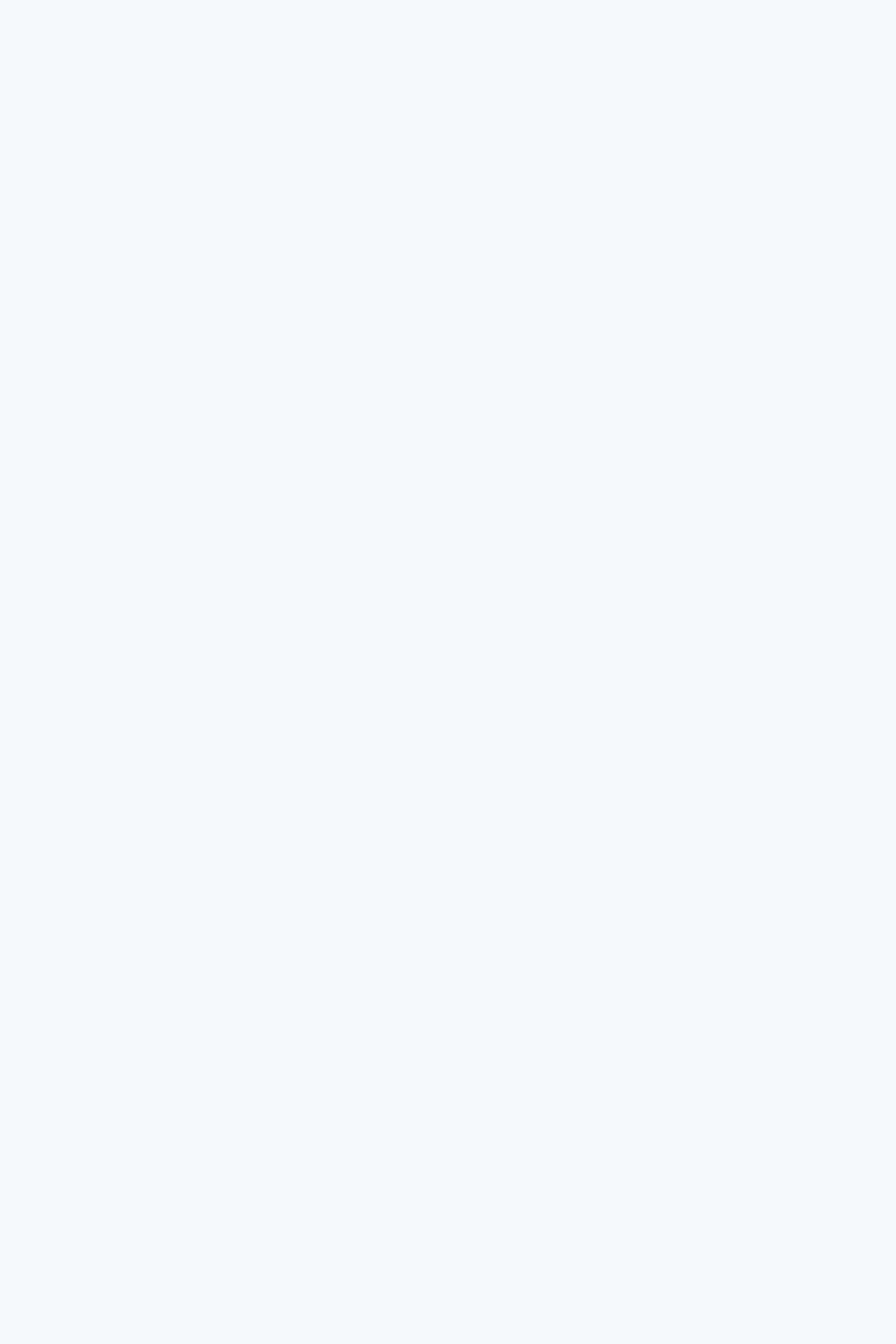
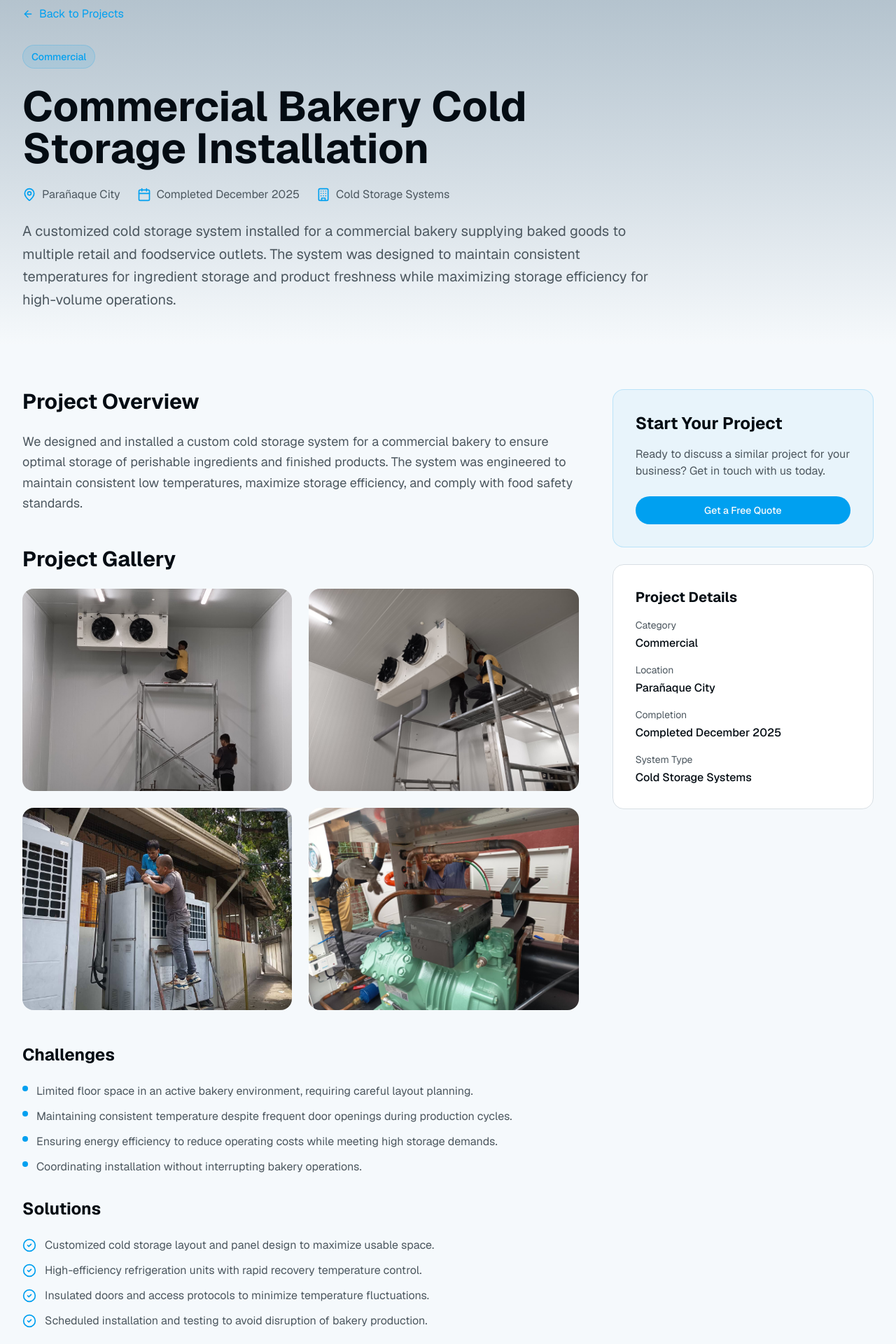
Before and after one commit to danjay718-ai/kori-app, a Next.js app: page /projects/commercial-bakery-cold-storage-installation in a window 1280 px wide. Before the commit this address had no page. Shown: the part 120-2040 px from the top of the page at 70% size. Before the commit the page ends 800 px from the top, so only its background shows below. Built offline with nearby package versions, Linux system fonts and the light colour scheme.

Commit message:
Updated the project details and overview

```diff
--- a/app/projects/[slug]/page.jsx
+++ b/app/projects/[slug]/page.jsx
@@ -9,33 +9,33 @@ import { useParams, useRouter } from "next/navigation"
 import { useEffect } from "react"
 
 const projectsData = {
-  "recent": {
-    title: "Recent Project",
-    category: "Retail",
-    location: "Not Available",
-    date: "Completed Q3 2025",
+  "commercial-bakery-cold-storage-installation": {
+    title: "Commercial Bakery Cold Storage Installation",
+    category: "Commercial",
+    location: "Parañaque City",
+    date: "Completed December 2025",
     description:
-      "Installed complete cold storage systems for a retail store.",
+      "A customized cold storage system installed for a commercial bakery supplying baked goods to multiple retail and foodservice outlets. The system was designed to maintain consistent temperatures for ingredient storage and product freshness while maximizing storage efficiency for high-volume operations.",
     overview:
-      "This project involved coordinating installations across multiple locations while maintaining operational continuity for busy restaurant kitchens. We designed systems that maximized storage capacity while minimizing energy consumption.",
+      "We designed and installed a custom cold storage system for a commercial bakery to ensure optimal storage of perishable ingredients and finished products. The system was engineered to maintain consistent low temperatures, maximize storage efficiency, and comply with food safety standards.",
     systemType: "Cold Storage Systems",
     challenges: [
-      "Tight installation schedule to minimize business disruption",
-      "Custom sizing for each unique kitchen layout",
-      "Integration with existing electrical systems",
-      "Training staff at each location on proper usage",
+      "Limited floor space in an active bakery environment, requiring careful layout planning.",
+      "Maintaining consistent temperature despite frequent door openings during production cycles.",
+      "Ensuring energy efficiency to reduce operating costs while meeting high storage demands.",
+      "Coordinating installation without interrupting bakery operations.",
     ],
     solutions: [
-      "After-hours installation to avoid disrupting service",
-      "Detailed on-site measurements and custom designs",
-      "Professional electrical upgrades where needed",
-      "Comprehensive training and documentation provided",
+      "Customized cold storage layout and panel design to maximize usable space.",
+      "High-efficiency refrigeration units with rapid recovery temperature control.",
+      "Insulated doors and access protocols to minimize temperature fluctuations.",
+      "Scheduled installation and testing to avoid disruption of bakery production.",
     ],
     results: [
-      "Zero downtime during installation at all locations",
-      "30% reduction in energy costs compared to old systems",
-      "Increased storage capacity by 40%",
-      "100% client satisfaction rating",
+      "Reliable, stable cold storage capable of maintaining product and ingredient freshness.",
+      "Improved operational workflow for storage and retrieval of baked goods.",
+      "Energy-efficient system reducing long-term operating costs.",
+      "Enhanced compliance with food safety standards, giving the bakery confidence in product quality.",
     ],
     images: [
       "/cold-storage-indoors.jpg",
--- a/app/projects/page.jsx
+++ b/app/projects/page.jsx
@@ -7,12 +7,12 @@ import Footer from "@/components/footer"
 export default function ProjectsPage() {
   const projects = [
     {
-      title: "Recent Project",
+      title: "Commercial Bakery Cold Storage Installation",
       description:
-        "Installed complete cold storage systems for a retail store.",
+             "A customized cold storage system installed for a commercial bakery supplying baked goods to multiple retail and foodservice outlets.",
       image: "/cold-storage-indoors.jpg",
-      category: "Retail",
-      slug: "recent",
+      category: "Commercial",
+      slug: "commercial-bakery-cold-storage-installation",
     },
     {
       title: "Upcoming Installations",
--- a/components/projects.jsx
+++ b/components/projects.jsx
@@ -6,12 +6,12 @@ import { Button } from "@/components/ui/button"
 export default function Projects() {
   const projects = [
     {
-      title: "Recent Project",
+      title: "Commercial Bakery Cold Storage Installation",
       description:
-        "Installed complete cold storage systems for a retail store.",
+             "A customized cold storage system installed for a commercial bakery supplying baked goods to multiple retail and foodservice outlets.",
       image: "/cold-storage-indoors.jpg",
-      category: "Retail",
-      slug: "recent",
+      category: "Commercial",
+      slug: "commercial-bakery-cold-storage-installation",
     },
     {
       title: "Upcoming Installations",
```
